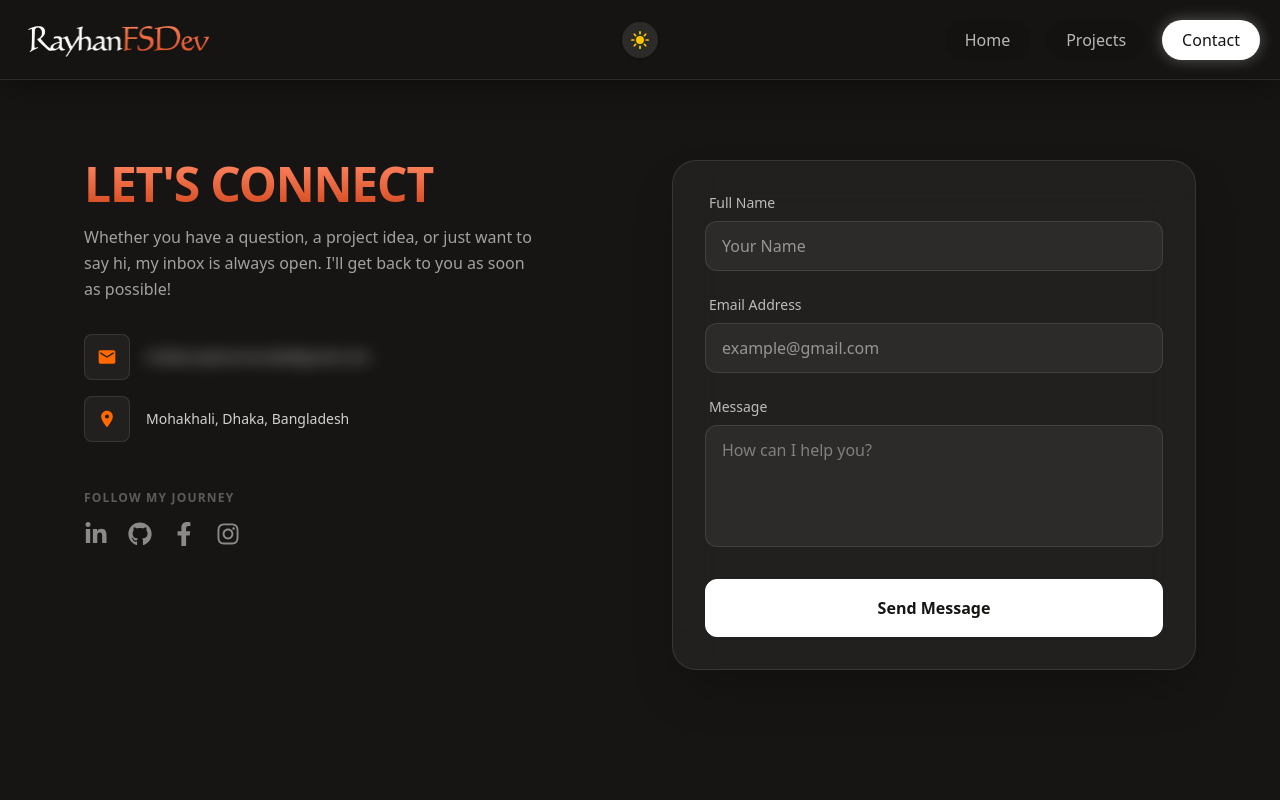
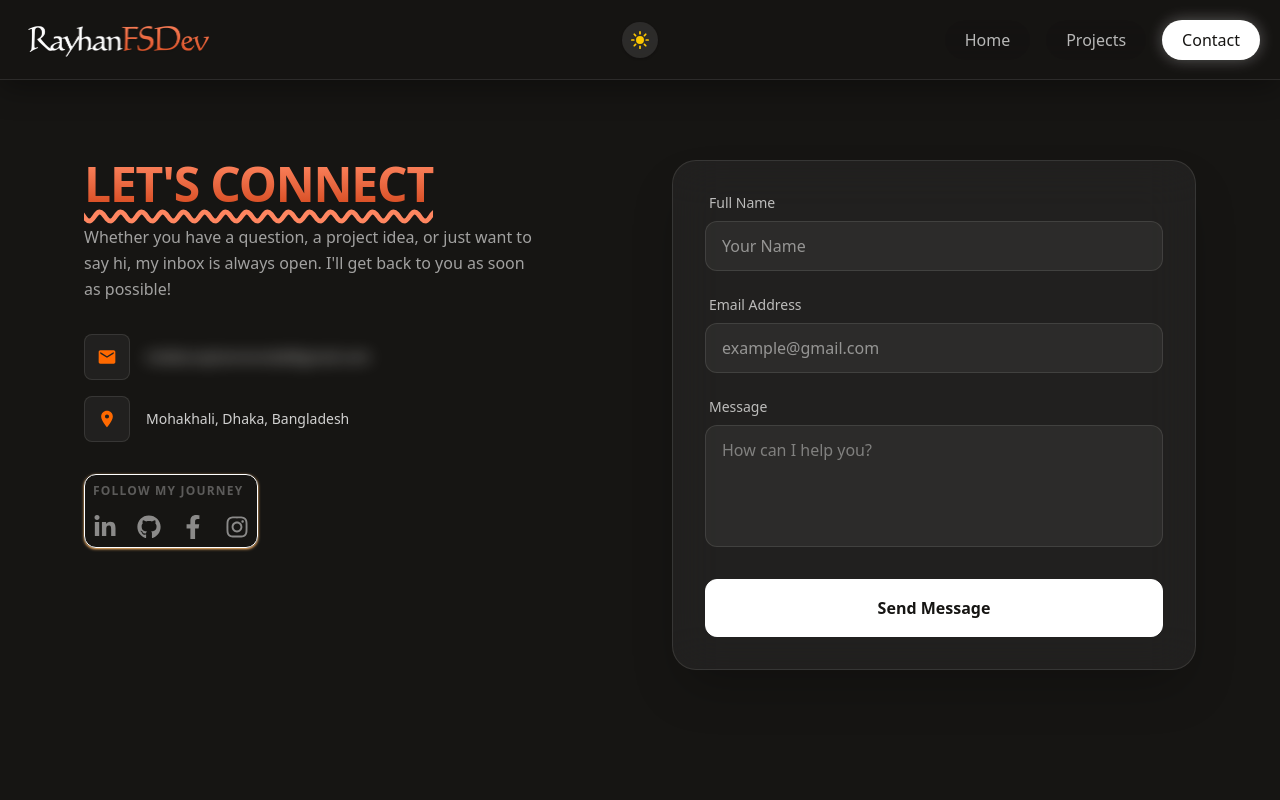
Before and after one commit to mdaburayhanmondal/RayhanFSDev, a React (Vite) app: page /contact in a window 1280 px wide. Shown: the top 800 px of the page. Built offline with nearby package versions, Linux system fonts and the light colour scheme.

Commit message:
styled social section

```diff
--- a/src/pages/Contact.jsx
+++ b/src/pages/Contact.jsx
@@ -46,7 +46,7 @@ const Contact = () => {
         {/* Left Side: Text & Socials */}
         <div className="flex flex-col gap-y-8">
           <div>
-            <h1 className="text-4xl md:text-5xl font-extrabold bg-linear-to-b from-[#FF8660] to-[#D5491D] bg-clip-text text-transparent uppercase tracking-tight">
+            <h1 className="text-4xl md:text-5xl font-extrabold bg-linear-to-b from-[#FF8660] to-[#D5491D] bg-clip-text text-transparent uppercase tracking-tight underline underline-offset-8 decoration-wavy decoration-[#FF8660]">
               Let's Connect
             </h1>
             <p className="text-gray-900 dark:text-white/60 mt-4 max-w-md leading-relaxed">
@@ -90,7 +90,7 @@ const Contact = () => {
             </div>
           </div>
 
-          <div className="flex flex-col gap-y-4 pt-4">
+          <div className="flex flex-col justify-center gap-y-4 p-2 border rounded-xl w-fit shadow shadow-orange-300">
             <span className="text-xs uppercase tracking-widest text-gray-900 dark:text-white/30 font-bold">
               Follow my journey
             </span>
```
